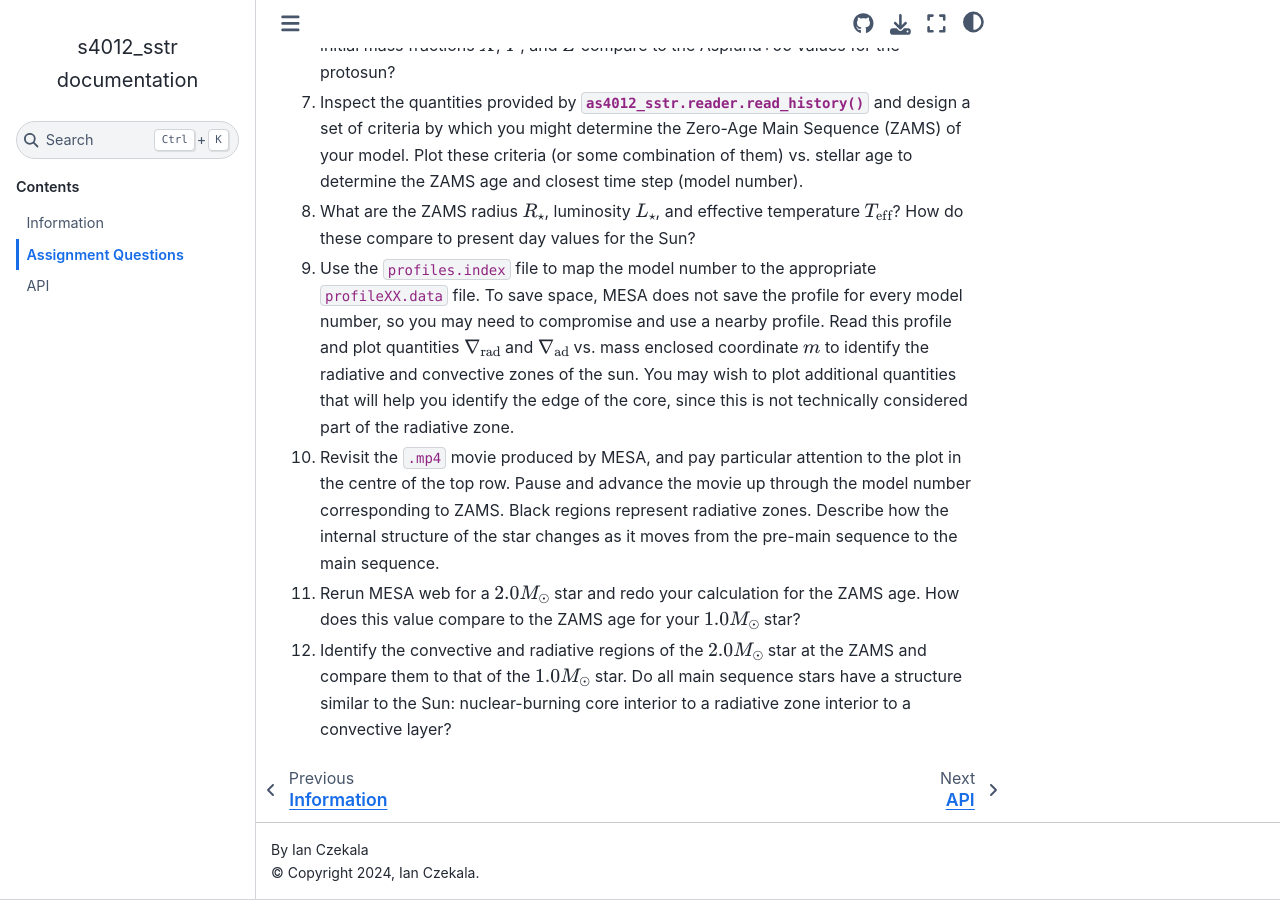
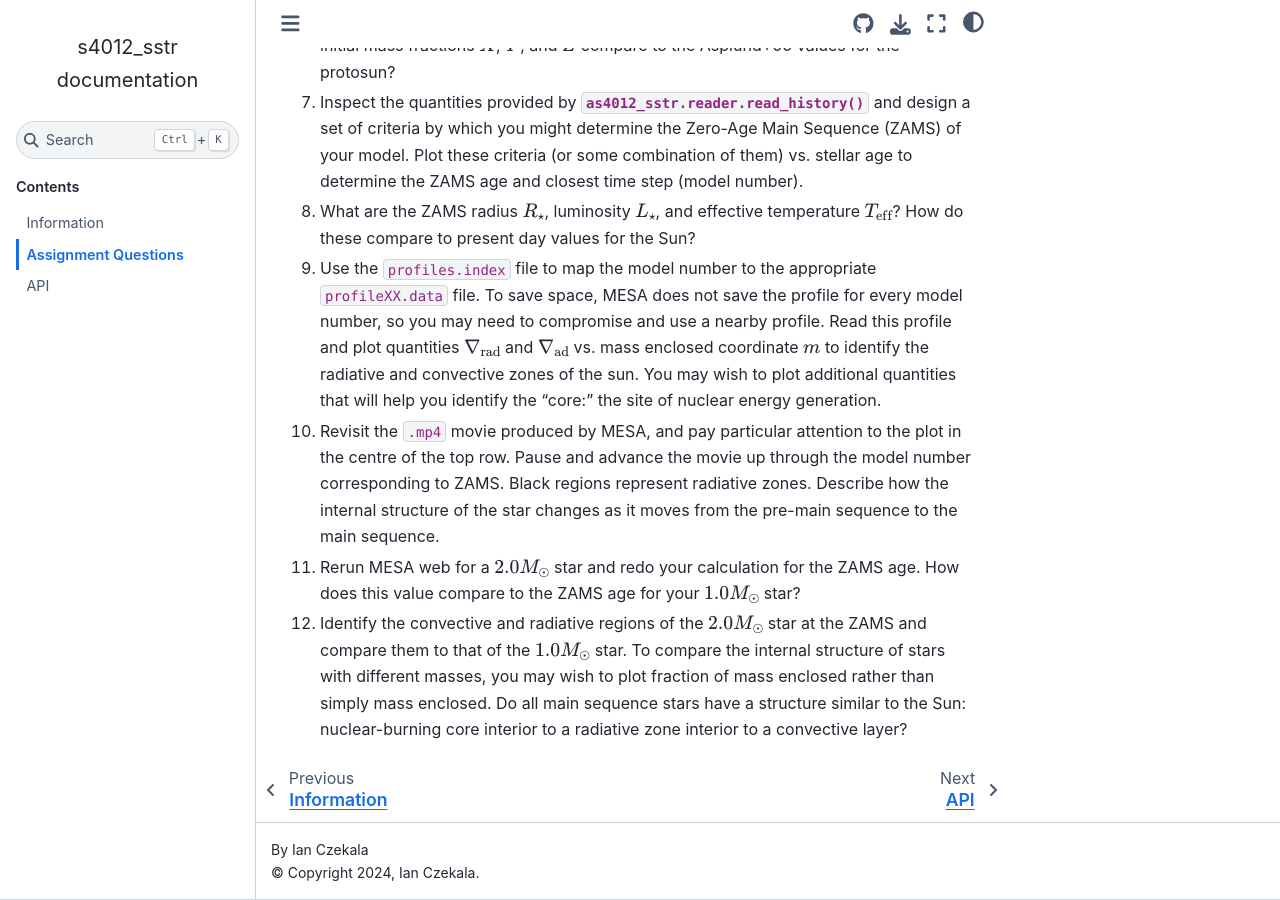
Before and after one commit to iancze/AS4012-MESA, a Sphinx documentation site: the page built from docs/assignment.md, in a window 1280 px wide and 900 px high, scrolled down 872 px. Built offline with Sphinx 7.4.7 and the Sphinx Book theme 1.1.4, drawn with Linux system fonts in a browser that asks for light colours.

Commit message:
added clarification to assignments.

```diff
--- a/docs/assignment.md
+++ b/docs/assignment.md
@@ -20,10 +20,10 @@ Many questions ask for narrative text to explain your results. Direct and concis
 
 8. What are the ZAMS radius $R_\star$, luminosity $L_\star$, and effective temperature $T_\mathrm{eff}$? How do these compare to present day values for the Sun?
 
-9. Use the `profiles.index` file to map the model number to the appropriate `profileXX.data` file. To save space, MESA does not save the profile for every model number, so you may need to compromise and use a nearby profile. Read this profile and plot quantities $\nabla_\mathrm{rad}$ and $\nabla_\mathrm{ad}$ vs. mass enclosed coordinate $m$ to identify the radiative and convective zones of the sun. You may wish to plot additional quantities that will help you identify the edge of the core, since this is not technically considered part of the radiative zone.
+9. Use the `profiles.index` file to map the model number to the appropriate `profileXX.data` file. To save space, MESA does not save the profile for every model number, so you may need to compromise and use a nearby profile. Read this profile and plot quantities $\nabla_\mathrm{rad}$ and $\nabla_\mathrm{ad}$ vs. mass enclosed coordinate $m$ to identify the radiative and convective zones of the sun. You may wish to plot additional quantities that will help you identify the "core:" the site of nuclear energy generation.
 
 10. Revisit the `.mp4` movie produced by MESA, and pay particular attention to the plot in the centre of the top row. Pause and advance the movie up through the model number corresponding to ZAMS. Black regions represent radiative zones. Describe how the internal structure of the star changes as it moves from the pre-main sequence to the main sequence.
 
-10. Rerun MESA web for a $2.0 M_\odot$ star and redo your calculation for the ZAMS age. How does this value compare to the ZAMS age for your $1.0 M_\odot$ star?
+11. Rerun MESA web for a $2.0 M_\odot$ star and redo your calculation for the ZAMS age. How does this value compare to the ZAMS age for your $1.0 M_\odot$ star?
 
-11. Identify the convective and radiative regions of the $2.0 M_\odot$ star at the ZAMS and compare them to that of the $1.0 M_\odot$ star. Do all main sequence stars have a structure similar to the Sun: nuclear-burning core interior to a radiative zone interior to a convective layer?
+12. Identify the convective and radiative regions of the $2.0 M_\odot$ star at the ZAMS and compare them to that of the $1.0 M_\odot$ star. To compare the internal structure of stars with different masses, you may wish to plot fraction of mass enclosed rather than simply mass enclosed. Do all main sequence stars have a structure similar to the Sun: nuclear-burning core interior to a radiative zone interior to a convective layer?
```
